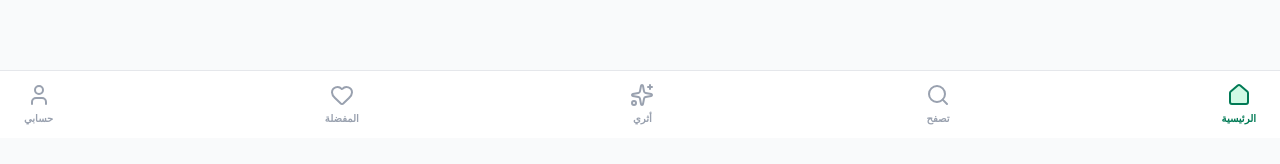
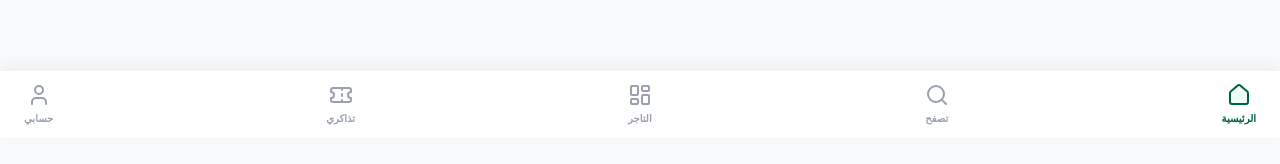
Before and after one commit to msaadi1902-max/nimah-app, a Next.js app: page /cart in a window 1280 px wide. Shown: the part 662-826 px from the top of the page. Built offline with nearby package versions, Linux system fonts and the light colour scheme; sample sign-in values are in the browser's storage.

Commit message:
add merchant icon to nav and enable realtime updates

```diff
--- a/src/app/page.tsx
+++ b/src/app/page.tsx
@@ -5,7 +5,6 @@ import { createClient } from '@supabase/supabase-js'
 import { MapPin, Heart, Star, ChevronDown } from 'lucide-react'
 import BottomNav from '@/components/BottomNav'
 
-// الاتصال بقاعدة البيانات
 const supabase = createClient(
   process.env.NEXT_PUBLIC_SUPABASE_URL!,
   process.env.NEXT_PUBLIC_SUPABASE_ANON_KEY!
@@ -15,19 +14,32 @@ export default function HomePage() {
   const [meals, setMeals] = useState<any[]>([])
   const [loading, setLoading] = useState(true)
 
-  useEffect(() => {
-    fetchMeals()
-  }, [])
-
   const fetchMeals = async () => {
     const { data, error } = await supabase
       .from('meals')
       .select('*')
-      .order('id', { ascending: false }) // عرض الأحدث أولاً
+      .order('id', { ascending: false })
 
     if (data) setMeals(data)
     setLoading(false)
   }
+
+  useEffect(() => {
+    fetchMeals()
+
+    // 🕵️‍♂️ تحديث تلقائي (Realtime): بمجرد إضافة وجبة في قاعدة البيانات تظهر هنا فوراً
+    const channel = supabase
+      .channel('schema-db-changes')
+      .on('postgres_changes',
+        { event: '*', schema: 'public', table: 'meals' },
+        () => { fetchMeals() }
+      )
+      .subscribe()
+
+    return () => {
+      supabase.removeChannel(channel)
+    }
+  }, [])
 
   return (
     <div className="min-h-screen bg-gray-50 pb-28 text-right font-sans" dir="rtl">
@@ -49,7 +61,7 @@ export default function HomePage() {
         <button className="bg-emerald-50 text-emerald-800 px-5 py-2 rounded-full text-sm font-black whitespace-nowrap">مخابز وحلويات</button>
       </div>
 
-      {/* 3. العروض الحقيقية من قاعدة البيانات */}
+      {/* 3. العروض */}
       <div className="p-4 space-y-6 mt-2">
         <div className="flex justify-between items-center mb-2">
           <Link href="/browse" className="text-emerald-700 font-bold text-sm">عرض الكل</Link>
@@ -57,37 +69,26 @@ export default function HomePage() {
         </div>
 
         {loading ? (
-          <div className="text-center font-bold text-emerald-700 py-10 animate-pulse">
-            جاري البحث عن العروض اللذيذة... 🍕
-          </div>
+          <div className="text-center font-bold text-emerald-700 py-10 animate-pulse">جاري البحث عن العروض... 🍕</div>
         ) : meals.length === 0 ? (
           <div className="text-center bg-white p-8 rounded-3xl border border-gray-100 shadow-sm mt-4">
-            <p className="text-gray-500 font-bold mb-4">لا توجد عروض حالياً، كن أول من ينقذ وجبة!</p>
-            <Link href="/merchant-dashboard" className="bg-emerald-100 text-emerald-800 px-4 py-2 rounded-xl font-black text-sm">
-              أضف عرضاً كتاجر
-            </Link>
+            <p className="text-gray-500 font-bold mb-4">لا توجد عروض حالياً</p>
           </div>
         ) : (
           meals.map((meal) => (
-            // تحويل الزبون لصفحة تفاصيل الوجبة عند الضغط
             <Link href={`/offer/${meal.id}`} key={meal.id} className="block bg-white rounded-[20px] shadow-sm border border-gray-200 overflow-hidden relative cursor-pointer hover:shadow-md transition-shadow mb-6">
-
-              <div className="relative h-44 w-full bg-emerald-50 flex items-center justify-center">
-                {/* صورة مؤقتة حتى نبرمج رفع الصور */}
+              <div className="relative h-44 w-full bg-emerald-50">
                 <img
-  src={meal.image_url || "https://images.unsplash.com/photo-1509440159596-0249088772ff?q=80&w=800&auto=format&fit=crop"}
-  alt={meal.name}
-  className="w-full h-full object-cover"
-/>
+                  src={meal.image_url || "https://images.unsplash.com/photo-1509440159596-0249088772ff?q=80&w=800&auto=format&fit=crop"}
+                  alt={meal.name}
+                  className="w-full h-full object-cover"
+                />
                 <div className="absolute top-3 right-3 bg-white/95 px-2 py-1 rounded-lg flex items-center gap-1 shadow-sm">
                   <Star size={14} className="fill-emerald-600 text-emerald-600" />
                   <span className="font-black text-xs text-gray-900">4.5</span>
                 </div>
-
-                {meal.quantity && (
-                  <div className="absolute top-3 left-3 bg-amber-100 px-2 py-1 rounded-lg shadow-sm font-black text-xs text-amber-800">
-                    باقي {meal.quantity}
-                  </div>
+                {meal.quantity > 0 && (
+                  <div className="absolute top-3 left-3 bg-amber-100 px-2 py-1 rounded-lg shadow-sm font-black text-xs text-amber-800">باقي {meal.quantity}</div>
                 )}
               </div>
 
@@ -95,19 +96,13 @@ export default function HomePage() {
                 <div className="flex justify-between items-start mb-1">
                   <div>
                     <h3 className="font-black text-lg text-gray-900 leading-tight">{meal.name}</h3>
-                    <p className="text-gray-500 text-sm font-bold">صندوق مفاجآت</p>
+                    <p className="text-gray-500 text-sm font-bold">عرض خاص</p>
                   </div>
-                  <button className="text-emerald-700 bg-emerald-50 p-2 rounded-full">
-                    <Heart size={20} />
-                  </button>
+                  <button className="text-emerald-700 bg-emerald-50 p-2 rounded-full"><Heart size={20} /></button>
                 </div>
-
-                <div className="mt-4 pt-3 border-t border-gray-100 border-dashed flex justify-between items-center">
-                  <p className="text-xs text-gray-500 font-bold flex items-center gap-1">
-                    <span className="bg-gray-100 px-2 py-1 rounded-md">{meal.pickup_time}</span>
-                  </p>
+                <div className="mt-4 pt-3 border-t border-gray-100 border-dashed flex justify-between items-center text-xs font-bold text-gray-500">
+                   استلام: {meal.pickup_time}
                 </div>
-
                 <div className="mt-3 flex items-center gap-2">
                   <span className="font-black text-xl text-emerald-800">{meal.discounted_price} €</span>
                   <span className="text-gray-400 line-through text-sm font-bold">{meal.original_price} €</span>
--- a/src/components/BottomNav.tsx
+++ b/src/components/BottomNav.tsx
@@ -1,41 +1,44 @@
 'use client'
 import React from 'react'
 import Link from 'next/link'
-import { Home, Search, Sparkles, Heart, User } from 'lucide-react'
+import { Home, Search, LayoutDashboard, Ticket, User } from 'lucide-react'
 
-// تم تغيير cart إلى favorites
 interface BottomNavProps {
-  activeTab: 'home' | 'browse' | 'impact' | 'favorites' | 'profile'
+  activeTab: 'home' | 'browse' | 'merchant' | 'tickets' | 'profile'
 }
 
 export default function BottomNav({ activeTab }: BottomNavProps) {
   return (
-    <div className="fixed bottom-0 left-0 w-full bg-white border-t border-gray-200 px-6 py-3 flex justify-between items-center z-50" dir="rtl">
+    <div className="fixed bottom-0 left-0 w-full bg-white border-t border-gray-100 px-6 py-3 flex justify-between items-center z-50 shadow-[0_-5px_15px_rgba(0,0,0,0.05)]" dir="rtl">
 
-      <Link href="/" className={`flex flex-col items-center gap-1 transition-colors ${activeTab === 'home' ? 'text-emerald-700' : 'text-gray-400'}`}>
-        <Home size={24} className={activeTab === 'home' ? 'fill-emerald-100' : ''} />
-        <span className="text-[10px] font-bold">الرئيسية</span>
+      {/* الرئيسية */}
+      <Link href="/" className={`flex flex-col items-center gap-1 transition-all active:scale-90 ${activeTab === 'home' ? 'text-emerald-800' : 'text-gray-400'}`}>
+        <Home size={24} className={activeTab === 'home' ? 'fill-emerald-50' : ''} />
+        <span className="text-[10px] font-black">الرئيسية</span>
       </Link>
 
-      <Link href="/browse" className={`flex flex-col items-center gap-1 transition-colors ${activeTab === 'browse' ? 'text-emerald-700' : 'text-gray-400'}`}>
-        <Search size={24} className={activeTab === 'browse' ? 'fill-emerald-100' : ''} />
-        <span className="text-[10px] font-bold">تصفح</span>
+      {/* تصفح */}
+      <Link href="/browse" className={`flex flex-col items-center gap-1 transition-all active:scale-90 ${activeTab === 'browse' ? 'text-emerald-800' : 'text-gray-400'}`}>
+        <Search size={24} className={activeTab === 'browse' ? 'fill-emerald-50' : ''} />
+        <span className="text-[10px] font-black">تصفح</span>
       </Link>
 
-      <Link href="/impact" className={`flex flex-col items-center gap-1 transition-colors ${activeTab === 'impact' ? 'text-emerald-700' : 'text-gray-400'}`}>
-        <Sparkles size={24} className={activeTab === 'impact' ? 'fill-emerald-100' : ''} />
-        <span className="text-[10px] font-bold">أثري</span>
+      {/* لوحة التاجر - الزر الجديد المهم */}
+      <Link href="/merchant" className={`flex flex-col items-center gap-1 transition-all active:scale-90 ${activeTab === 'merchant' ? 'text-emerald-800' : 'text-gray-400'}`}>
+        <LayoutDashboard size={24} className={activeTab === 'merchant' ? 'fill-emerald-50' : ''} />
+        <span className="text-[10px] font-black">التاجر</span>
       </Link>
 
-      {/* زر المفضلة الجديد */}
-      <Link href="/favorites" className={`flex flex-col items-center gap-1 transition-colors ${activeTab === 'favorites' ? 'text-emerald-700' : 'text-gray-400'}`}>
-        <Heart size={24} className={activeTab === 'favorites' ? 'fill-emerald-100 text-emerald-700' : ''} />
-        <span className="text-[10px] font-bold">المفضلة</span>
+      {/* تذاكري - بديل السلة */}
+      <Link href="/tickets" className={`flex flex-col items-center gap-1 transition-all active:scale-90 ${activeTab === 'tickets' ? 'text-emerald-800' : 'text-gray-400'}`}>
+        <Ticket size={24} className={activeTab === 'tickets' ? 'fill-emerald-50' : ''} />
+        <span className="text-[10px] font-black">تذاكري</span>
       </Link>
 
-      <Link href="/profile" className={`flex flex-col items-center gap-1 transition-colors ${activeTab === 'profile' ? 'text-emerald-700' : 'text-gray-400'}`}>
-        <User size={24} className={activeTab === 'profile' ? 'fill-emerald-100' : ''} />
-        <span className="text-[10px] font-bold">حسابي</span>
+      {/* حسابي */}
+      <Link href="/profile" className={`flex flex-col items-center gap-1 transition-all active:scale-90 ${activeTab === 'profile' ? 'text-emerald-800' : 'text-gray-400'}`}>
+        <User size={24} className={activeTab === 'profile' ? 'fill-emerald-50' : ''} />
+        <span className="text-[10px] font-black">حسابي</span>
       </Link>
 
     </div>
```
